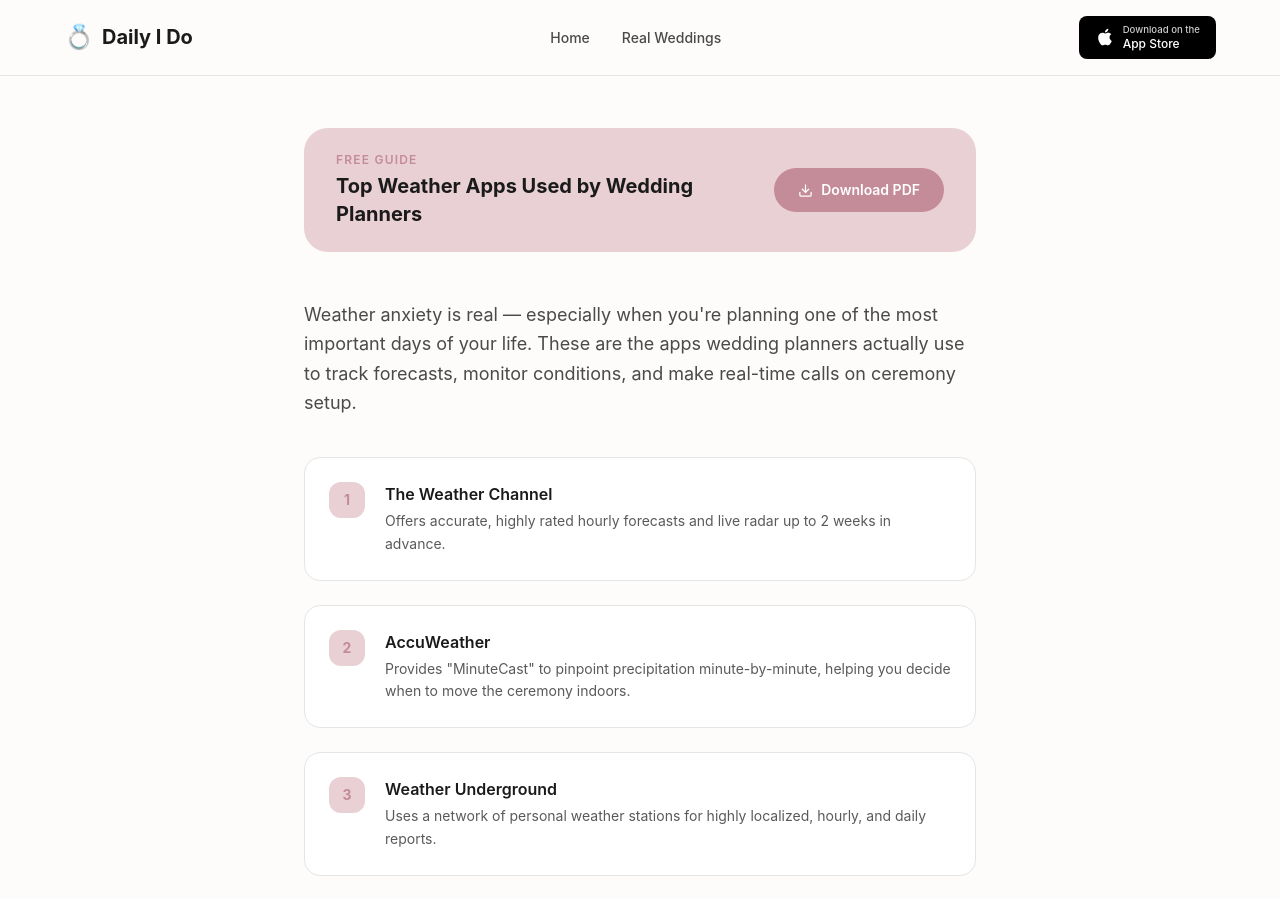
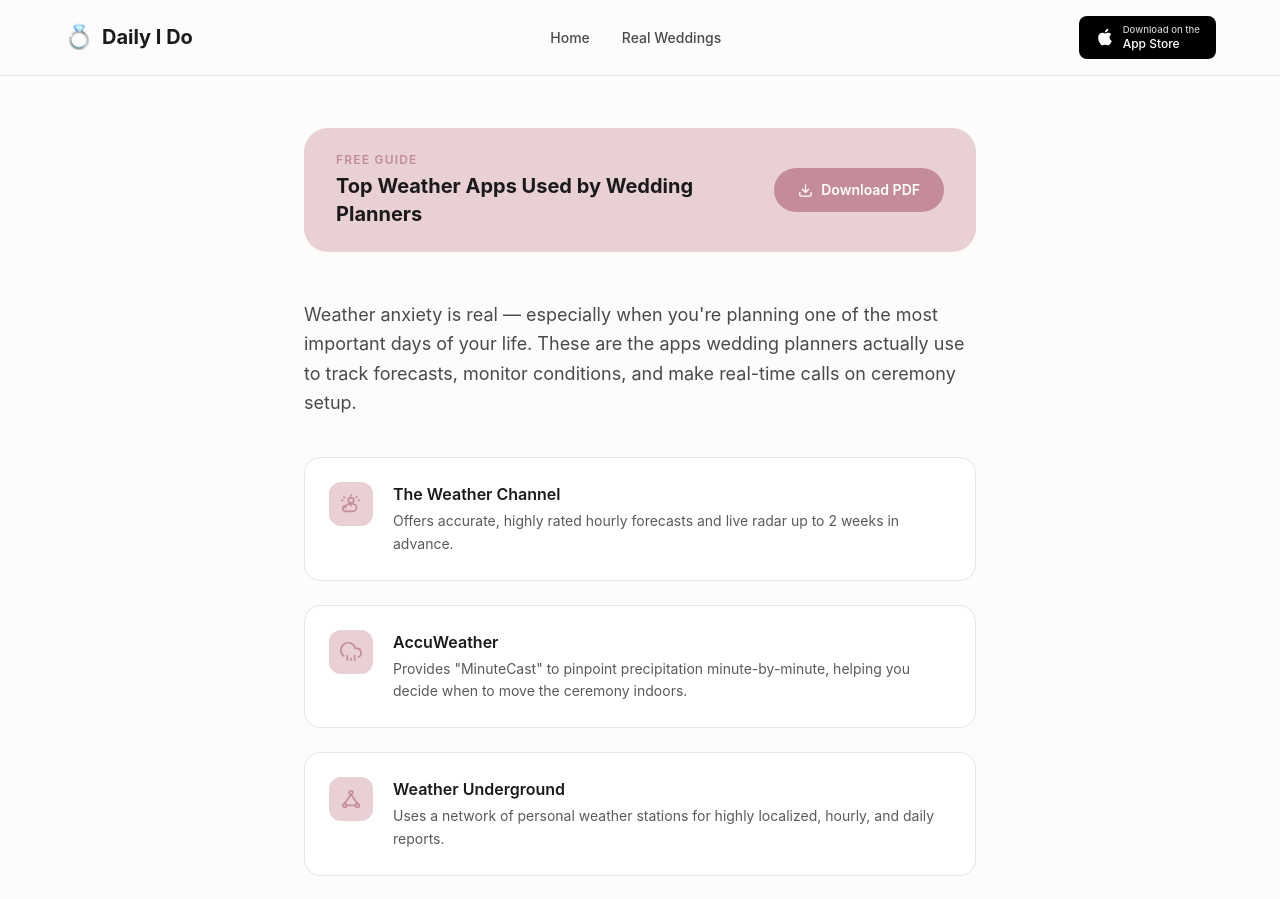
Before and after one commit to dailyido/website, a Next.js app: page /weather-apps in a window 1280 px wide. Shown: the top 899 px of the page. Built offline with nearby package versions, Linux system fonts and the light colour scheme.

Commit message:
Add weather SVG icons to weather apps guide page
Replaces number badges with distinct weather icons (sun/cloud, rain, network, thermometer, wind) for each app.

Co-Authored-By: Claude Sonnet 4.6 <noreply@anthropic.com>

```diff
--- a/app/weather-apps/page.tsx
+++ b/app/weather-apps/page.tsx
@@ -10,22 +10,62 @@ const apps = [
   {
     name: 'The Weather Channel',
     description: 'Offers accurate, highly rated hourly forecasts and live radar up to 2 weeks in advance.',
+    icon: (
+      // Sun with cloud
+      <svg width="22" height="22" viewBox="0 0 24 24" fill="none" stroke="currentColor" strokeWidth="1.8" strokeLinecap="round" strokeLinejoin="round">
+        <circle cx="12" cy="8" r="3"/>
+        <path d="M12 2v1M12 13v1M4.22 4.22l.7.7M18.36 4.22l-.7.7M2 8h1M21 8h-1"/>
+        <path d="M6 16a4 4 0 0 1 4-4h4a4 4 0 0 1 0 8H6a3 3 0 0 1 0-6"/>
+      </svg>
+    ),
   },
   {
     name: 'AccuWeather',
     description: 'Provides "MinuteCast" to pinpoint precipitation minute-by-minute, helping you decide when to move the ceremony indoors.',
+    icon: (
+      // Rain drops
+      <svg width="22" height="22" viewBox="0 0 24 24" fill="none" stroke="currentColor" strokeWidth="1.8" strokeLinecap="round" strokeLinejoin="round">
+        <path d="M20 17.58A5 5 0 0 0 18 8h-1.26A8 8 0 1 0 4 16.25"/>
+        <line x1="8" y1="16" x2="8" y2="21"/>
+        <line x1="12" y1="19" x2="12" y2="21"/>
+        <line x1="16" y1="16" x2="16" y2="21"/>
+      </svg>
+    ),
   },
   {
     name: 'Weather Underground',
     description: 'Uses a network of personal weather stations for highly localized, hourly, and daily reports.',
+    icon: (
+      // Network / station nodes
+      <svg width="22" height="22" viewBox="0 0 24 24" fill="none" stroke="currentColor" strokeWidth="1.8" strokeLinecap="round" strokeLinejoin="round">
+        <circle cx="12" cy="5" r="2"/>
+        <circle cx="5" cy="19" r="2"/>
+        <circle cx="19" cy="19" r="2"/>
+        <line x1="12" y1="7" x2="5" y2="17"/>
+        <line x1="12" y1="7" x2="19" y2="17"/>
+        <line x1="7" y1="19" x2="17" y2="19"/>
+      </svg>
+    ),
   },
   {
     name: '1 Degree Outside',
     description: 'Hyper-local and provides detailed, specific, and accurate hour-by-hour and long-range (14-day) forecasting.',
+    icon: (
+      // Thermometer
+      <svg width="22" height="22" viewBox="0 0 24 24" fill="none" stroke="currentColor" strokeWidth="1.8" strokeLinecap="round" strokeLinejoin="round">
+        <path d="M14 14.76V3.5a2.5 2.5 0 0 0-5 0v11.26a4.5 4.5 0 1 0 5 0z"/>
+      </svg>
+    ),
   },
   {
     name: 'Windy',
     description: 'Provides detailed wind and weather layers — great for outdoor ceremonies and tented events.',
+    icon: (
+      // Wind
+      <svg width="22" height="22" viewBox="0 0 24 24" fill="none" stroke="currentColor" strokeWidth="1.8" strokeLinecap="round" strokeLinejoin="round">
+        <path d="M9.59 4.59A2 2 0 1 1 11 8H2m10.59 11.41A2 2 0 1 0 14 16H2m15.73-8.27A2.5 2.5 0 1 1 19.5 12H2"/>
+      </svg>
+    ),
   },
 ]
 
@@ -59,15 +99,15 @@ export default function WeatherApps() {
 
           {/* Intro */}
           <p className="text-lg text-[#4a4a4a] leading-relaxed mb-10">
-            Weather anxiety is real — especially when you're planning one of the most important days of your life. These are the apps wedding planners actually use to track forecasts, monitor conditions, and make real-time calls on ceremony setup.
+            Weather anxiety is real — especially when you&apos;re planning one of the most important days of your life. These are the apps wedding planners actually use to track forecasts, monitor conditions, and make real-time calls on ceremony setup.
           </p>
 
           {/* App list */}
           <div className="space-y-6">
-            {apps.map(({ name, description }, i) => (
+            {apps.map(({ name, description, icon }) => (
               <div key={name} className="flex gap-5 p-6 bg-white border border-[#e5e5e5] rounded-2xl">
-                <span className="flex-shrink-0 w-9 h-9 rounded-xl bg-accent-light text-accent text-sm font-bold flex items-center justify-center">
-                  {i + 1}
+                <span className="flex-shrink-0 w-11 h-11 rounded-xl bg-accent-light text-accent flex items-center justify-center">
+                  {icon}
                 </span>
                 <div>
                   <h2 className="font-semibold text-[#1a1a1a] mb-1">{name}</h2>
```
